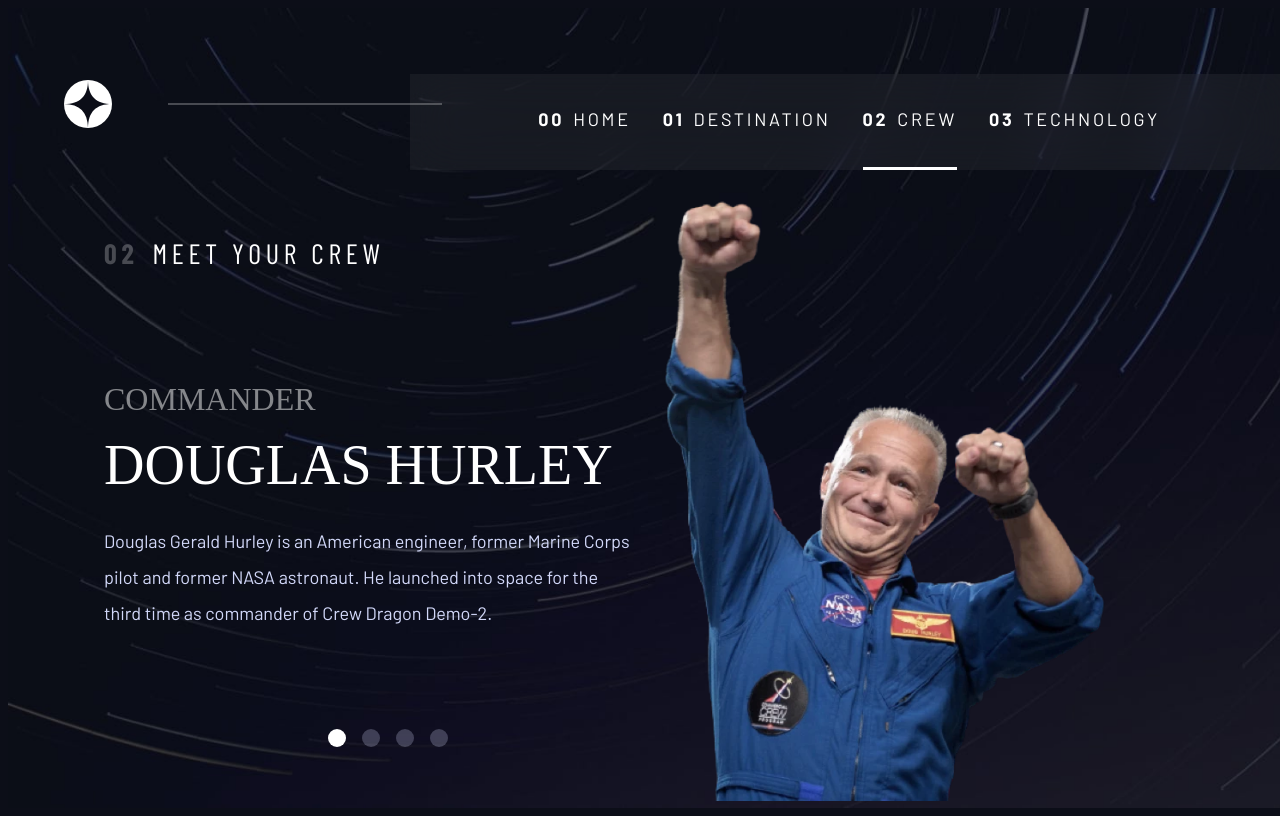
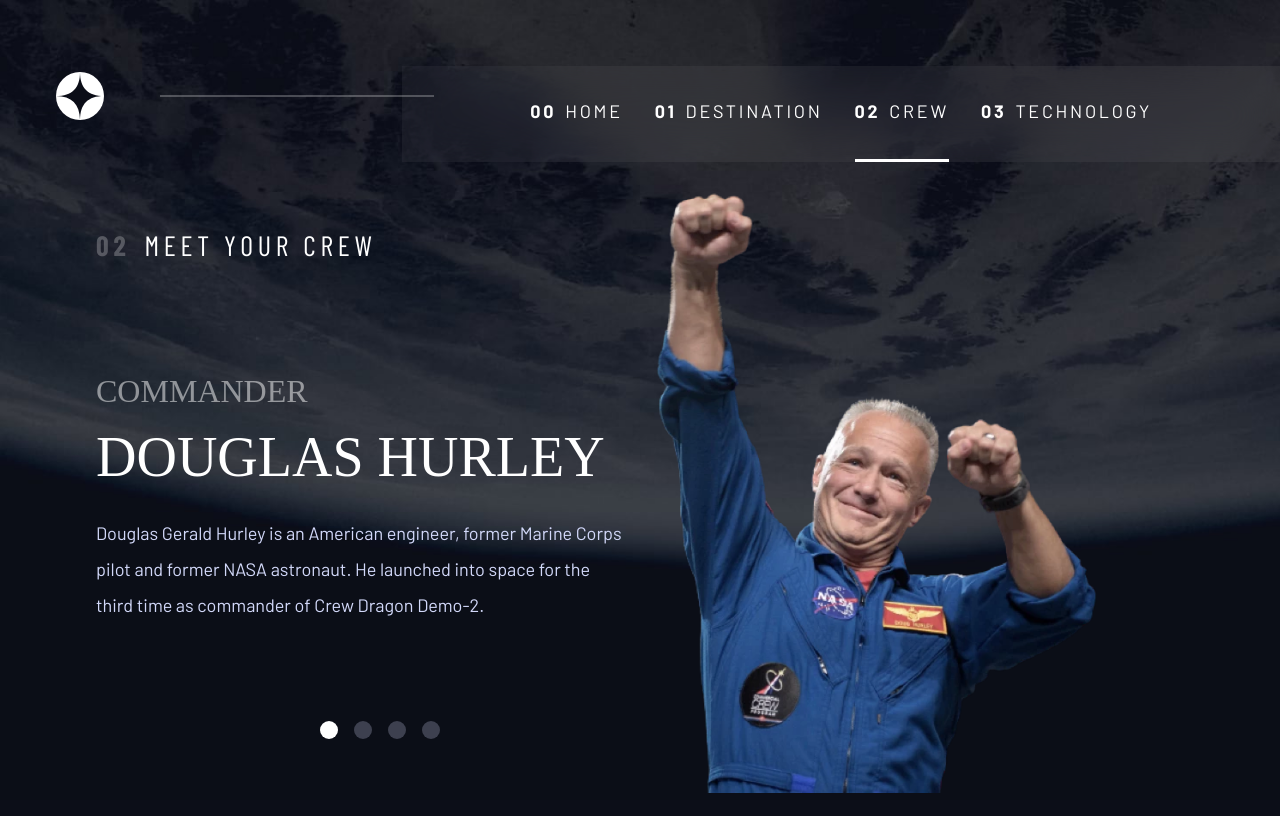
Before and after one commit to B1ack0ut1/frontendmentor-space-tourism-website, a Next.js app: page /crew in a window 1280 px wide. Built offline with nearby package versions, Linux system fonts and the light colour scheme; a web font is replaced by a local one.

Commit message:
Added separate layouts for each page to display different backgrounds

```diff
--- /dev/null
+++ b/src/app/(homepage)/layout.js
@@ -0,0 +1,5 @@
+function HomeLayout({ children }) {
+  return <div className="background home-background">{children}</div>;
+}
+
+export default HomeLayout;
--- /dev/null
+++ b/src/app/crew/layout.js
@@ -0,0 +1,5 @@
+function CrewLayout({ children }) {
+  return <div className="background crew-background">{children}</div>;
+}
+
+export default CrewLayout;
--- a/src/app/crew/page.js
+++ b/src/app/crew/page.js
@@ -10,7 +10,7 @@
   const [selectedCrewMember, setSelectedCrewMember] = useState(crew[0]);
 
   return (
-    <Background>
+    <>
       <Navigation />
       <main className="grid-container grid-container--crew">
         <h1 className="numbered-title">
@@ -44,7 +44,7 @@
           <hr className="crew-member-photo-hr-border" />
         </div>
       </main>
-    </Background>
+    </>
   );
 };
 
--- /dev/null
+++ b/src/app/destination/layout.js
@@ -0,0 +1,5 @@
+function DestinationLayout({ children }) {
+  return <div className="background destination-background">{children}</div>;
+}
+
+export default DestinationLayout;
--- a/src/app/destination/page.js
+++ b/src/app/destination/page.js
@@ -12,7 +12,7 @@
   );
 
   return (
-    <Background>
+    <>
       <Navigation />
       <main className="grid-container grid-container--destination">
         <h1 className="numbered-title">
@@ -51,7 +51,7 @@
           </div>
         </article>
       </main>
-    </Background>
+    </>
   );
 };
 
--- a/src/app/globals.css
+++ b/src/app/globals.css
@@ -57,6 +57,8 @@
   font-family: var(--ff-sans-normal);
   font-size: var(--fs-400);
   overflow-x: hidden;
+  margin: 0;
+  padding: 0;
 }
 
 h1,
@@ -226,7 +228,7 @@
   color: hsl(var(--clr-dark));
   padding: 0.5em 1em;
   margin-inline: auto;
-  transform: translateY(-125%);
+  transform: translateY(-300%);
 }
 
 .skip-to-content:focus {
@@ -644,6 +646,7 @@
   grid-template-columns: repeat(3, 1fr);
   gap: 1.5rem;
   margin-bottom: 2rem;
+  padding: 0;
 }
 
 .numbered-indicators > * {
@@ -705,26 +708,6 @@
     z-index: 10;
   }
 }
-
-/* .home {
-    background-image: url("/home/background-home-mobile.jpg");
-    background-size: cover;
-    background-repeat: no-repeat;
-    background-position: bottom center;
-  }
-
-  @media (min-width: 48rem) {
-    .home {
-      background-image: url("/home/background-home-tablet.jpg");
-      background-position: top center;
-    }
-  }
-
-  @media (min-width: 76rem) {
-    .home {
-      background-image: url("/home/background-home-desktop.jpg");
-    }
-  } */
 
 .background {
   display: grid;
@@ -789,19 +772,19 @@
   }
 }
 
-.crew-background {
+.tech-background {
   background-image: url("/technology/background-technology-mobile.jpg");
   background-position: top center;
 }
 
 @media (min-width: 48rem) {
-  .crew-background {
+  .tech-background {
     background-image: url("/technology/background-technology-tablet.jpg");
   }
 }
 
 @media (min-width: 76rem) {
-  .crew-background {
+  .tech-background {
     background-image: url("/technology/background-technology-desktop.jpg");
   }
 }
--- /dev/null
+++ b/src/app/technology/layout.js
@@ -0,0 +1,5 @@
+function TechnologyLayout({ children }) {
+  return <div className="background tech-background">{children}</div>;
+}
+
+export default TechnologyLayout;
--- a/src/app/technology/page.js
+++ b/src/app/technology/page.js
@@ -10,7 +10,7 @@
   const [selectedTech, setSelectedTech] = useState(technologies[0]);
 
   return (
-    <Background>
+    <>
       <Navigation />
       <main className="grid-container grid-container--tech">
         <h1 className="numbered-title">
@@ -46,7 +46,7 @@
           <p className="tech-description">{selectedTech.description}</p>
         </article>
       </main>
-    </Background>
+    </>
   );
 };
 
```
Also changed, not shown: src/app/(homepage)/page.js (renamed from src/app/page.js, +4 -4 lines).
